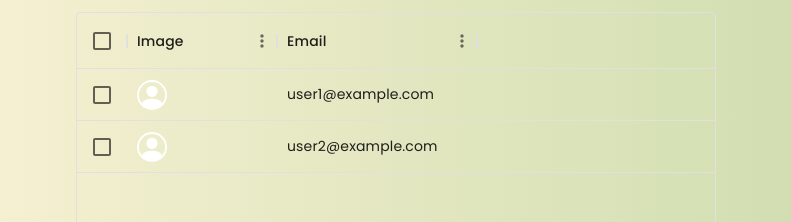
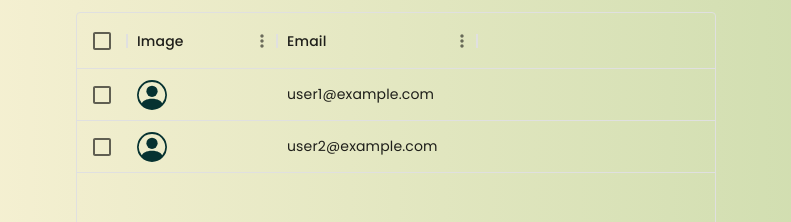
Before and after one commit to Touchstack/BSG-Admin, a React (Vite) app: page /home in a window 1280 px wide. Shown: the part 138-360 px from the top of the page, without its empty margins (244-1035 px from the left). Built offline with nearby package versions, Linux system fonts and the light colour scheme.

Commit message:
Changed color of avatar

```diff
--- a/src/components/DataTable.jsx
+++ b/src/components/DataTable.jsx
@@ -8,7 +8,7 @@ const columns = [
     width: 150,
     renderCell: () => (
       <BsPersonCircle
-        style={{ width: '30px', height: '50px', borderRadius: '50%', color: '#FFFF' }}
+        style={{ width: '30px', height: '50px', borderRadius: '50%', color: '#063231' }}
       />
     ),
   },
```
